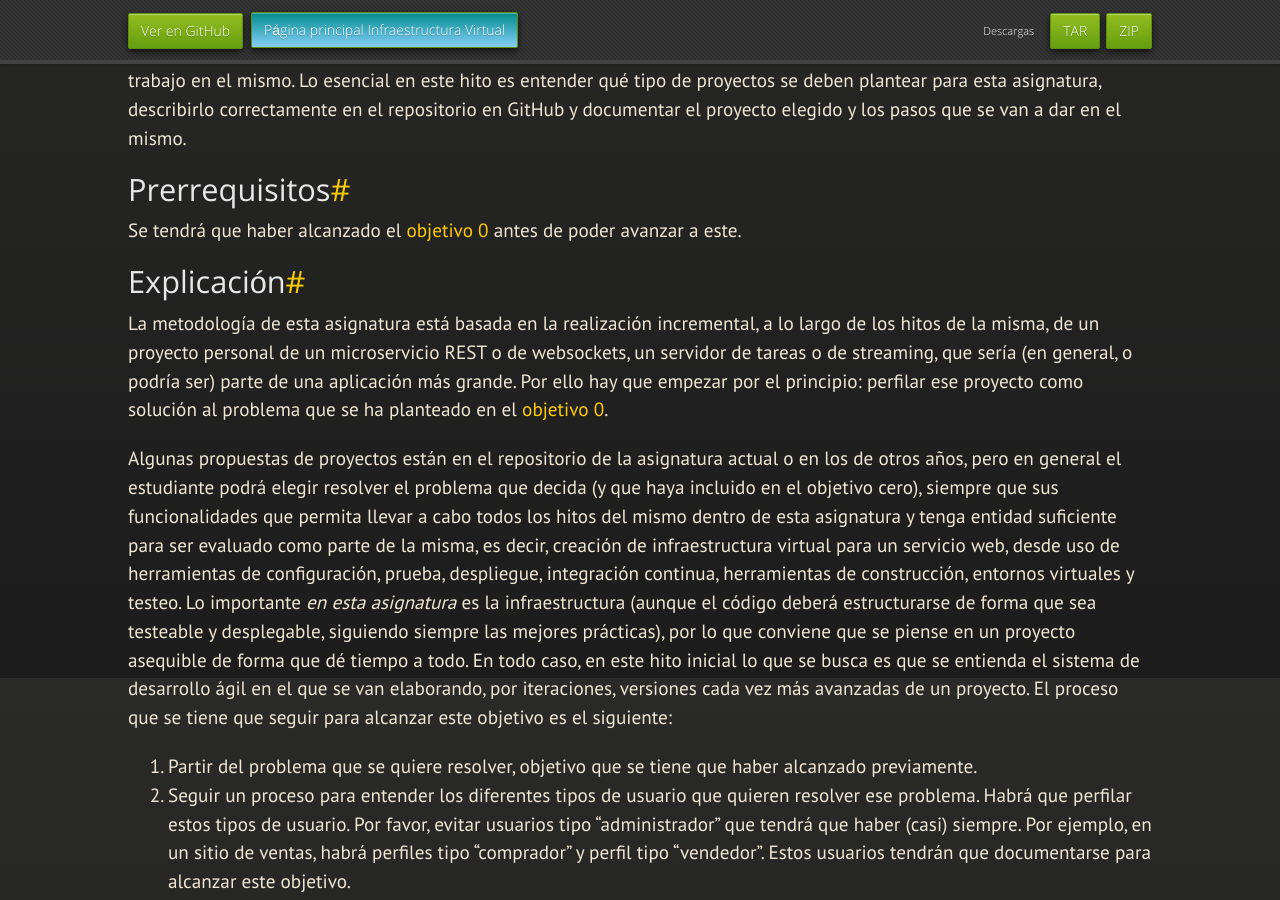
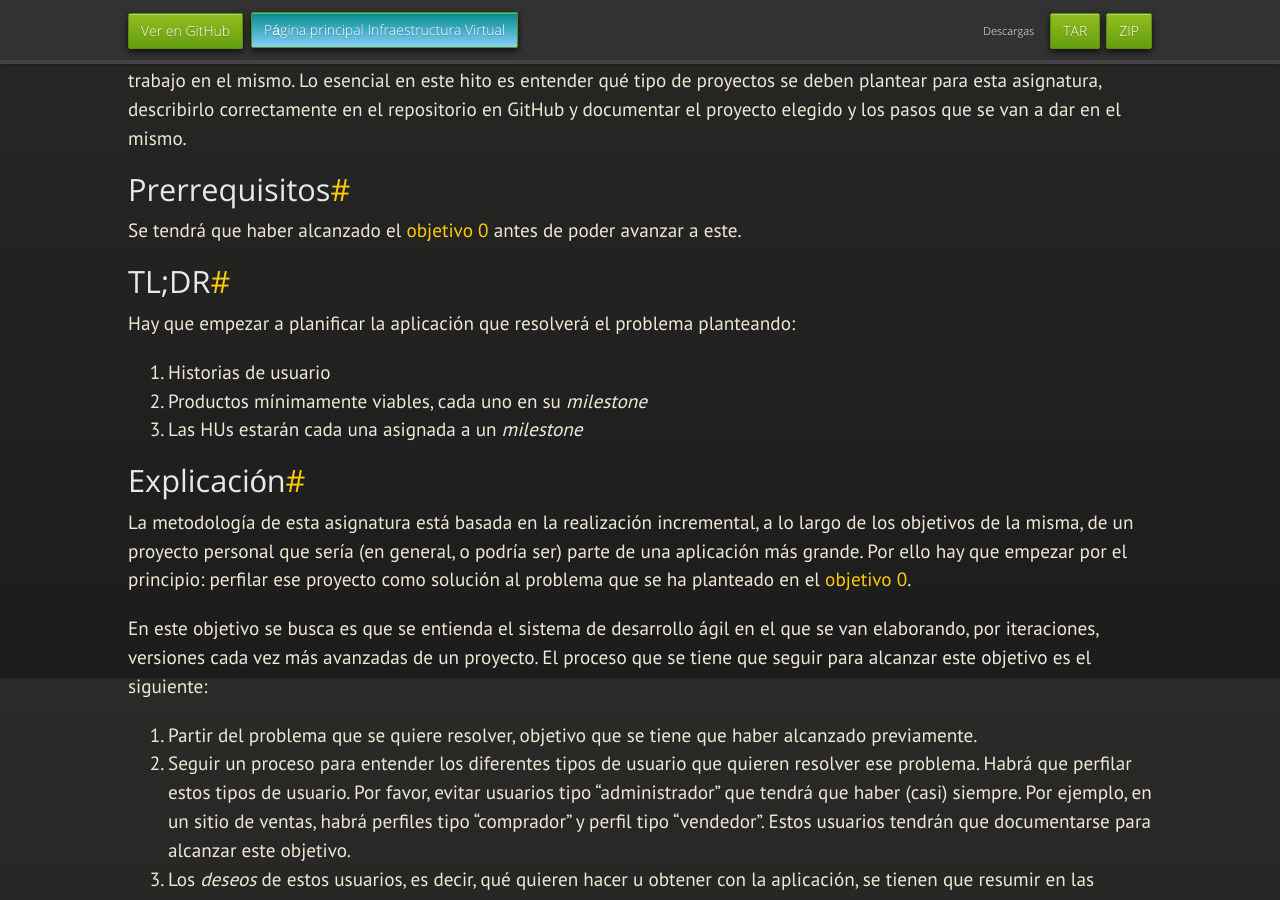
Before and after one commit to JJ/IV, a Jekyll site: the page built from documentos/proyecto/1.Infraestructura.md, in a window 1280 px wide and 900 px high, scrolled down 222 px. Built offline with Jekyll 4.4.1, drawn with Linux system fonts in a browser that asks for light colours; nearby versions of some CDN libraries; some web fonts are replaced; our own code applies the rules of GitHub Pages for plain Markdown files.

Commit message:
Sync documentos/proyecto/1.Infraestructura.md de master a gh-pages

```diff
--- a/documentos/proyecto/1.Infraestructura.md
+++ b/documentos/proyecto/1.Infraestructura.md
@@ -19,27 +19,23 @@ se van a dar en el mismo.
 Se tendrá que haber alcanzado el [objetivo 0](0.Repositorio) antes
 de poder avanzar a este.
 
+## TL;DR
+
+Hay que empezar a planificar la aplicación que resolverá el problema planteando:
+
+1. Historias de usuario
+2. Productos mínimamente viables, cada uno en su *milestone*
+3. Las HUs estarán cada una asignada a un *milestone*
+
 ## Explicación
 
 La metodología de esta asignatura está basada en la realización incremental, a
-lo largo de los hitos de la misma, de un proyecto personal de un microservicio
-REST o de websockets, un servidor de tareas o de streaming, que sería (en
+lo largo de los objetivos de la misma, de un proyecto personal que sería (en
 general, o podría ser) parte de una aplicación más grande. Por ello hay que
 empezar por el principio: perfilar ese proyecto como solución al problema que se
 ha planteado en el [objetivo 0](0.Repositorio).
 
-Algunas propuestas de proyectos están en el repositorio de la asignatura actual
-o en los de otros años, pero en general el estudiante podrá elegir resolver el
-problema que decida (y que haya incluido en el objetivo cero), siempre que sus
-funcionalidades que permita llevar a cabo todos los hitos del mismo dentro de
-esta asignatura y tenga entidad suficiente para ser evaluado como parte de la
-misma, es decir, creación de infraestructura virtual para un servicio web, desde
-uso de herramientas de configuración, prueba, despliegue, integración continua,
-herramientas de construcción, entornos virtuales y testeo. Lo importante *en
-esta asignatura* es la infraestructura (aunque el código deberá estructurarse de
-forma que sea testeable y desplegable, siguiendo siempre las mejores prácticas),
-por lo que conviene que se piense en un proyecto asequible de forma que dé
-tiempo a todo. En todo caso, en este hito inicial lo que se busca es que se
+En este objetivo se busca es que se
 entienda el sistema de desarrollo ágil en el que se van elaborando, por
 iteraciones, versiones cada vez más avanzadas de un proyecto. El proceso que se
 tiene que seguir para alcanzar este objetivo es el siguiente:
@@ -154,7 +150,7 @@ del [curso 0](https://jj.github.io/curso-tdd):
   y qué hacer para diseñar los primeros pasos de una aplicación.
 
 Los recursos aportados por los estudiantes de la asignatura están
-en [este fichero](1.Infraestructura.recursos).
+en [este fichero](1.Infraestructura.recursos.md).
 
 ## Entrega de la práctica
 
@@ -166,7 +162,7 @@ estudiantes a que comenten, e incluso aprueben, PRs de otros compañeros, aunque
 la aprobación definitiva tiene que venir del profesor.
 
 Subir los fuentes a GitHub y añadir al
-[fichero](https://github.com/JJ/IV-21-22/blob/master/proyectos/objetivo-1) el
+[fichero](https://github.com/JJ/IV-21-22/blob/master/proyectos/objetivo-1.md) el
 nombre del proyecto, el autor y un enlace al pull request mediante el cual se
 quiere alcanzar el objetivo y hacer un **pull request** al repositorio en el que
 se encuentra ese fichero.
```
